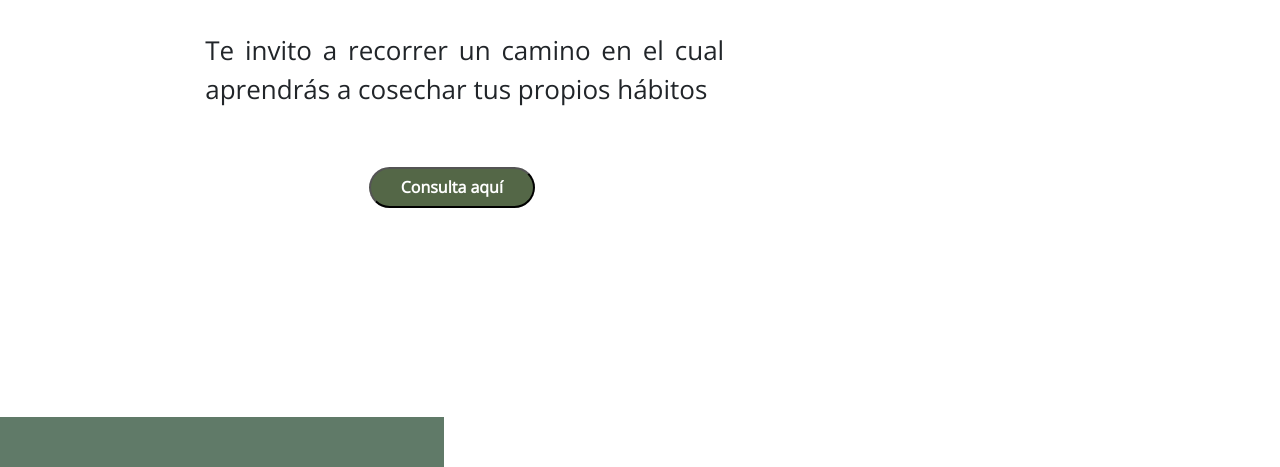
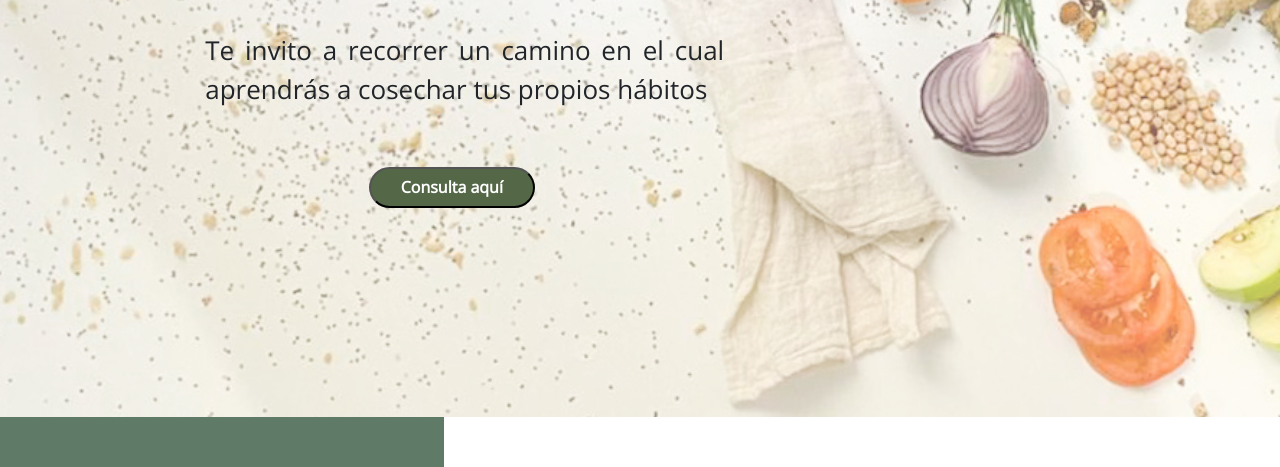
Before and after one commit to Tiiinoo/cosechando-habitos, a plain HTML site: page index.html in a window 1280 px wide. Shown: the part 371-838 px from the top of the page. Drawn offline with nearby package versions, Linux system fonts and the light colour scheme; files whose address does not match are found by name.

Commit message:
Images up

```diff
--- a/src/css/style.css
+++ b/src/css/style.css
@@ -40,7 +40,7 @@ p {
 }
 #beginning::before {
 	background-size: cover;
-	background-image: url("images/indexBeginning.jpeg");
+	background-image: url("/images/indexBeginning.jpeg");
 	opacity: 0.65;
 	background-repeat: no-repeat;
 	background-size: cover;
```
